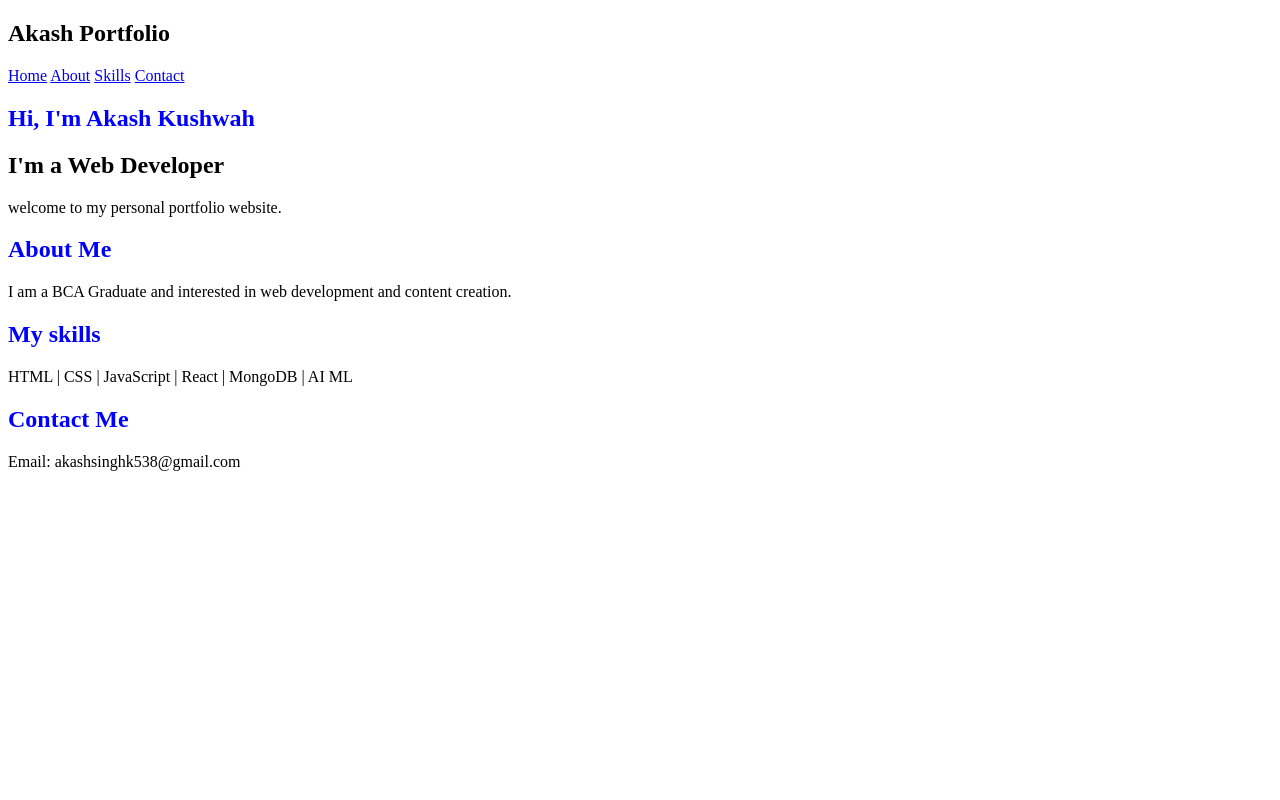
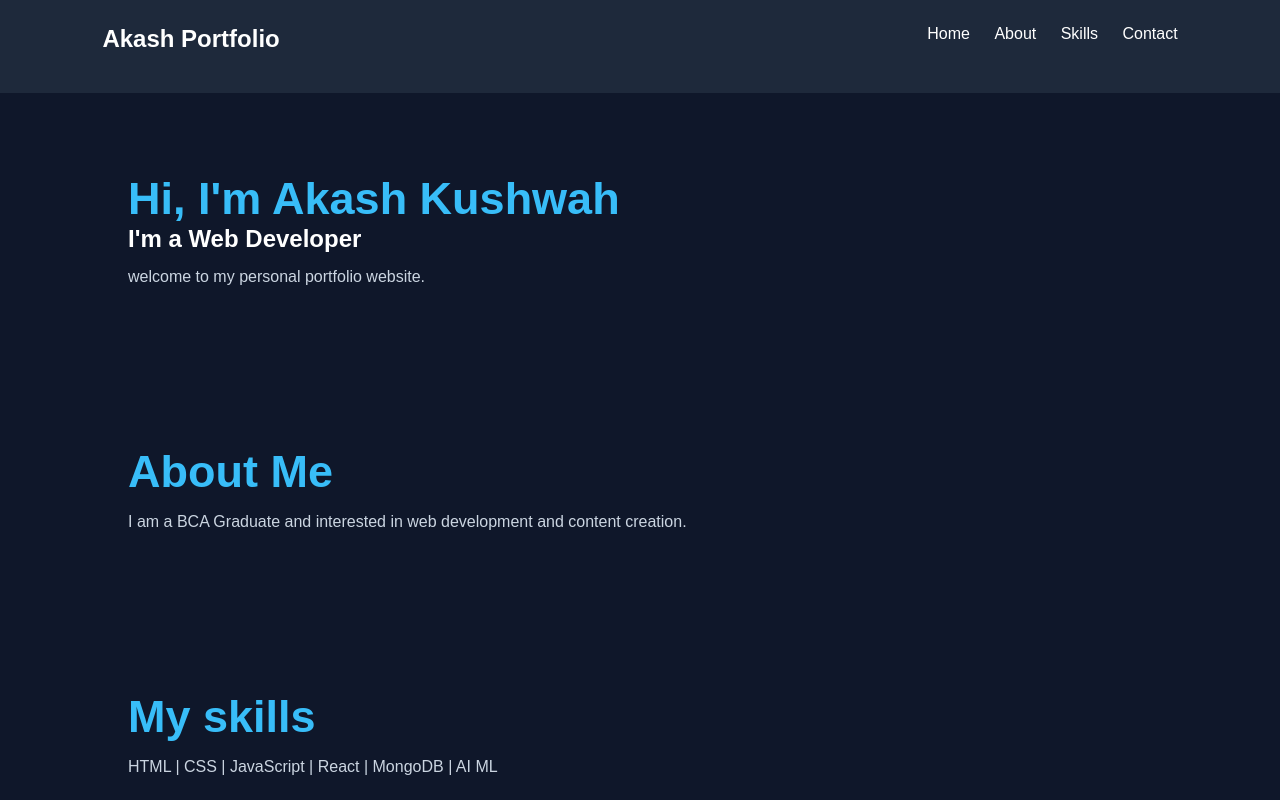
Before and after one commit to aksh574/akash-portfolio, a plain HTML site: page index.html in a window 1280 px wide. Shown: the top 800 px of the page. Drawn offline with Linux system fonts and the light colour scheme.

Commit message:
update portfolio

```diff
--- a/style.css
+++ b/style.css
@@ -1,3 +1,42 @@
+* {
+    margin: 0;
+    padding: 0;
+    box-sizing: border-box;
+}
+
+body {
+    background: #0f172a;
+    color: white;
+    font-family: Arial, sans-serif;
+}
+
+header {
+    display: flex;
+    justify-content: space-between;
+    padding: 25px 8%;
+    background: #1e293b;
+}
+
+nav a {
+    color: white;
+    text-decoration: none;
+    margin-left: 20px;
+}
+
+section {
+    padding: 80px 10%;
+}
+
 h1 {
-    color: blue;
+    font-size: 45px;
+    color: #38bdf8;
 }
+
+h2 {
+    margin-bottom: 15px;
+}
+
+p {
+    margin-top: 15px;
+    color: #cbd5e1;
+}
```
